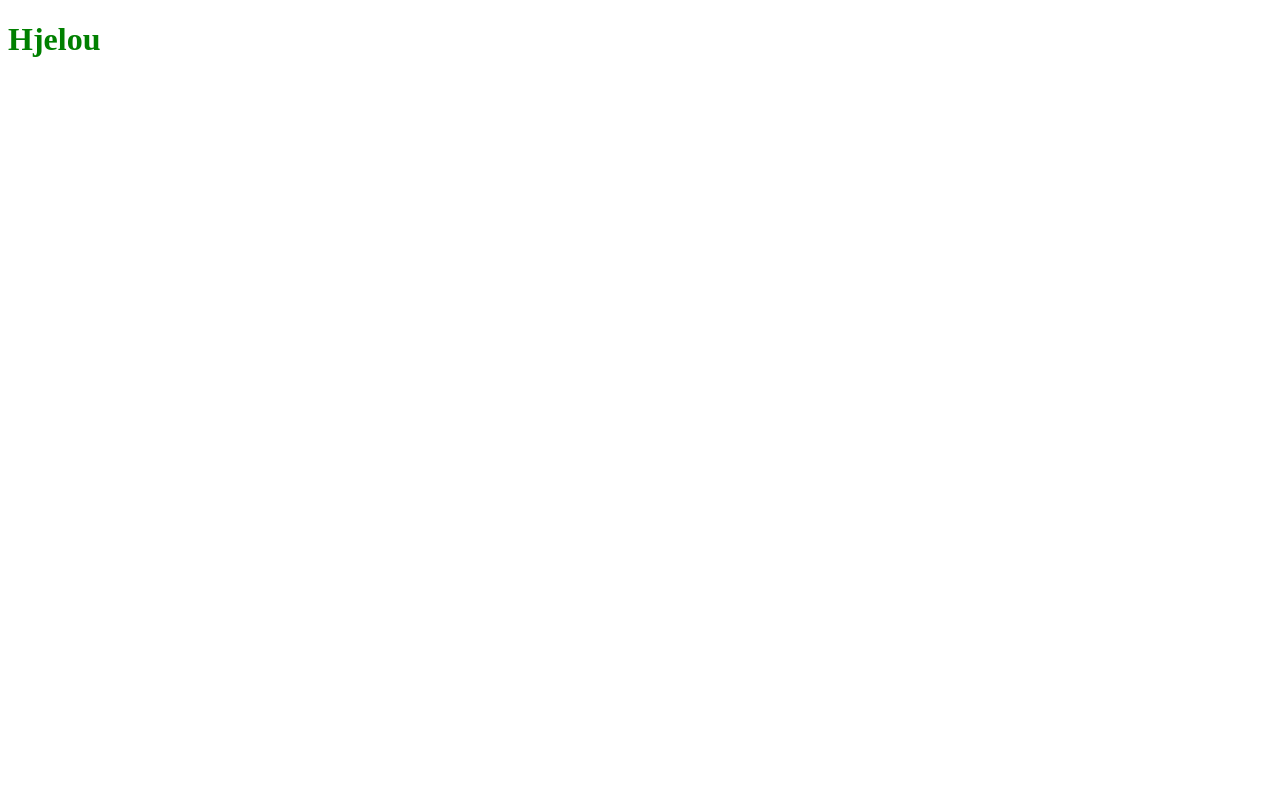
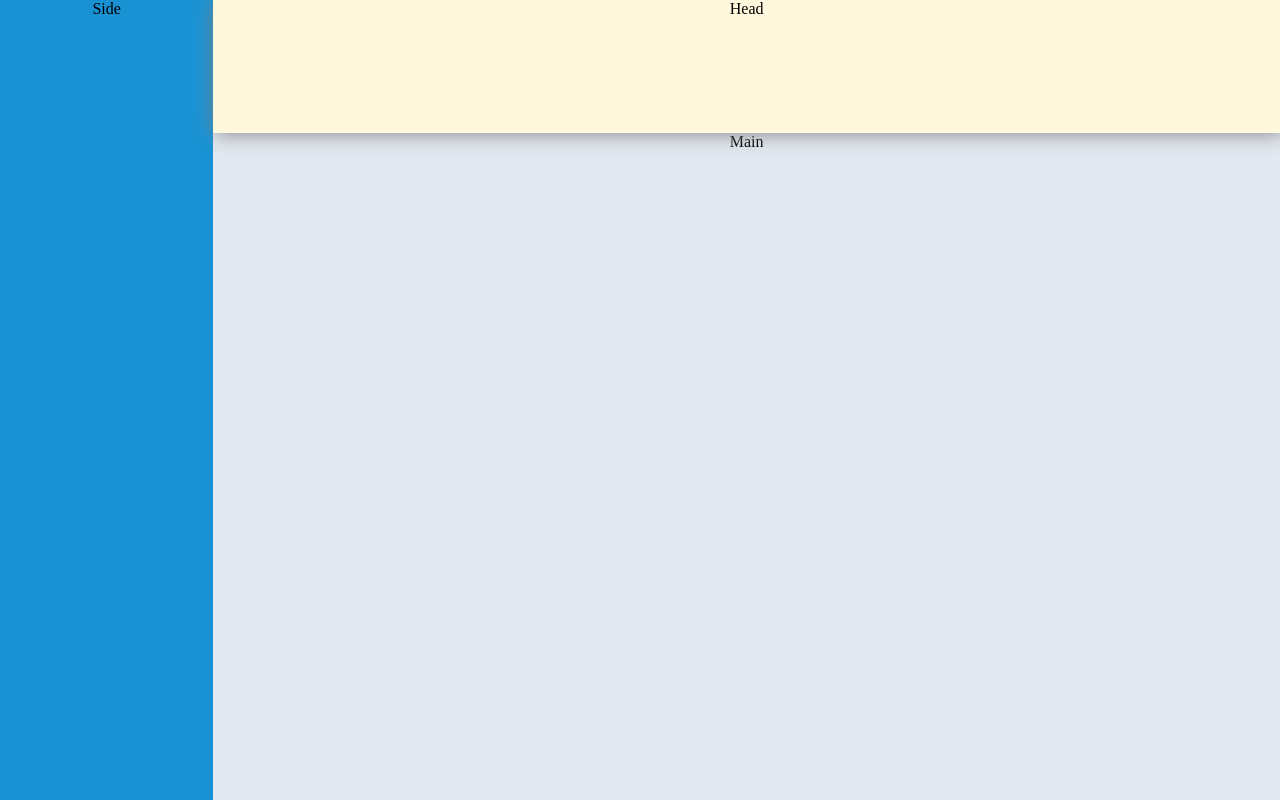
Before and after one commit to PettLe/admin-dashboard, a plain HTML site: page index.html in a window 1280 px wide. Drawn offline with Linux system fonts and the light colour scheme.

Commit message:
basic layout and grid created

```diff
--- a/index.html
+++ b/index.html
@@ -8,6 +8,10 @@
     <title>Admin Dashboard</title>
   </head>
   <body>
-    <h1>Hjelou</h1>
+    <div class="container">
+      <div class="sidebar"><p>Side</p></div>
+      <div class="header"><p>Head</p></div>
+      <div class="main"><p>Main</p></div>
+    </div>
   </body>
 </html>
--- a/style.css
+++ b/style.css
@@ -1,3 +1,30 @@
-h1 {
-  color: green;
+* {
+  margin: 0;
+  padding: 0;
 }
+
+.container {
+  display: grid;
+  width: 100vw;
+  height: 100vh;
+  grid-template-columns: 1fr 5fr;
+  grid-template-rows: 1fr 5fr;
+  text-align: center;
+}
+
+.sidebar {
+  background-color: #1992d4;
+  grid-row: 1 / 3;
+}
+
+.header {
+  background-color: cornsilk;
+  grid-column: 2 / 3;
+  box-shadow: 2px 0px 20px grey;
+  z-index: 1;
+}
+
+.main {
+  background-color: #e2e8f0;
+  grid-column: 2 / 3;
+}
```
